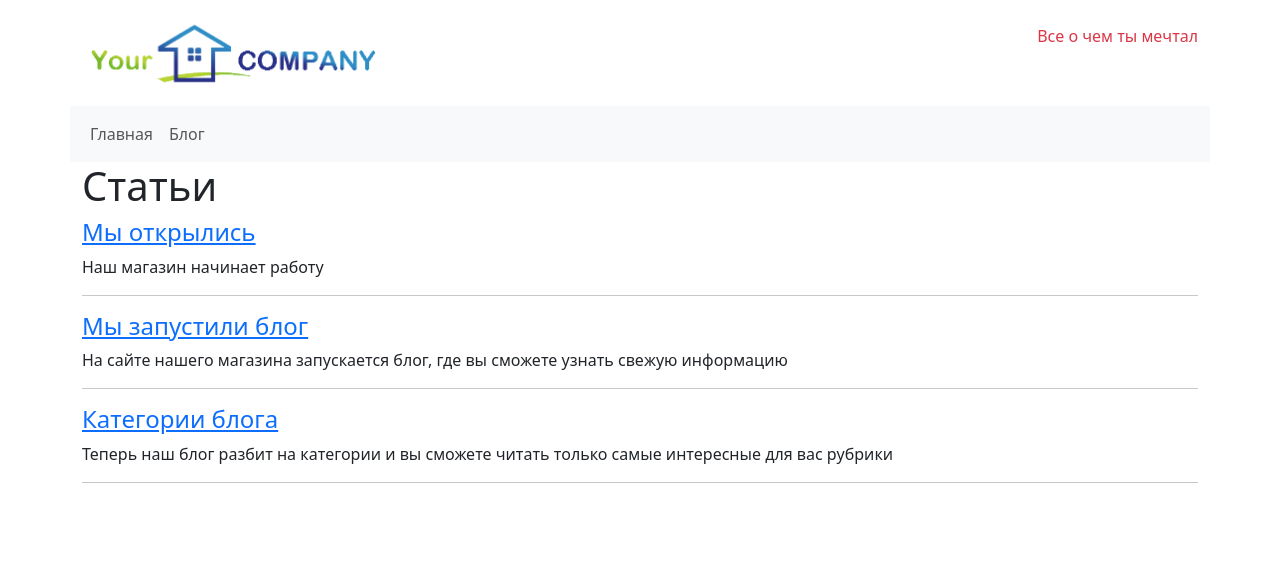
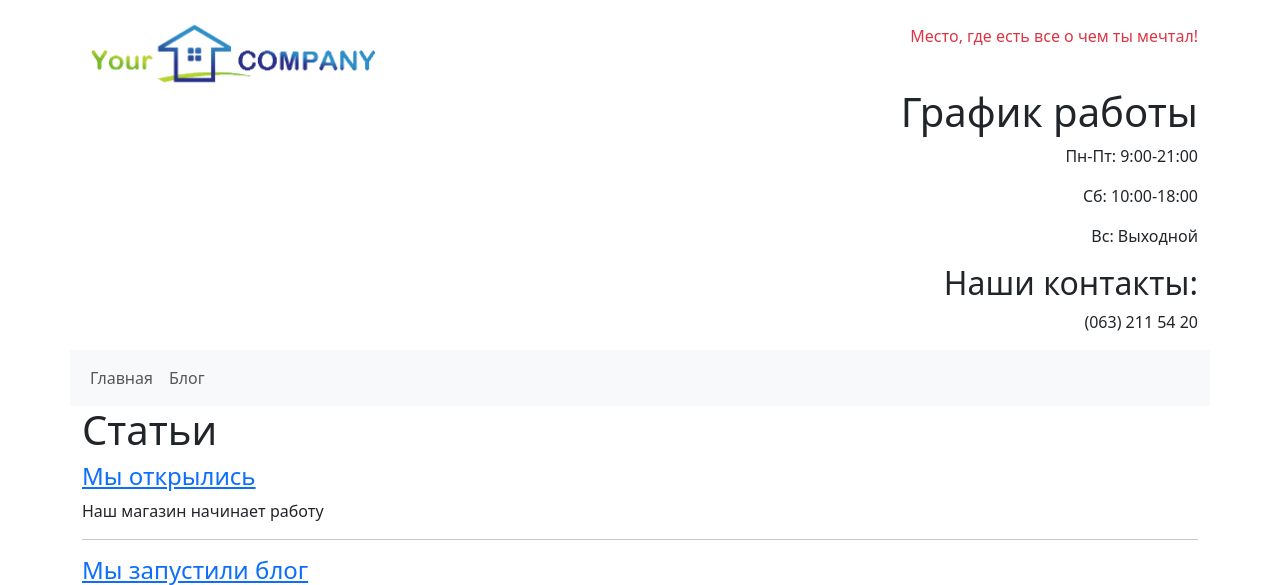
Before and after one commit to Qu1ck3/dream_store, a Django app: page /blog/1/ in a window 1280 px wide. Shown: the top 585 px of the page. Run offline with Django 5.2, Linux system fonts and the light colour scheme; data comes from the database, SQL or seed files in the repository.

Commit message:
слоган,график,контакты

```diff
--- a/dream_store/templates/base.html
+++ b/dream_store/templates/base.html
@@ -22,7 +22,15 @@
             </div>
             <div class="col-6">
                 <br>
-                <p class="text-danger text-end">Все о чем ты мечтал</p>
+                <p class="text-danger text-end">Место, где есть все о чем ты мечтал!</p>
+                <br>
+                <h1 class="text-end">График работы</h1>
+                <p class="text-end">Пн-Пт: 9:00-21:00</p>
+                <p class="text-end">Сб: 10:00-18:00</p>
+                <p class="text-end">Вс: Выходной</p>
+
+                <h2 class="text-end">Наши контакты:</h2>
+                <p class="text-end">(063) 211 54 20</p>
             </div>
         </div>
     </div>
```
